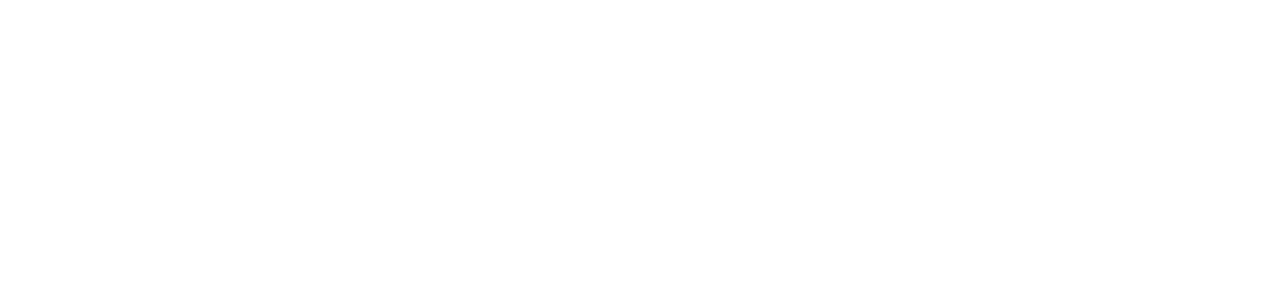
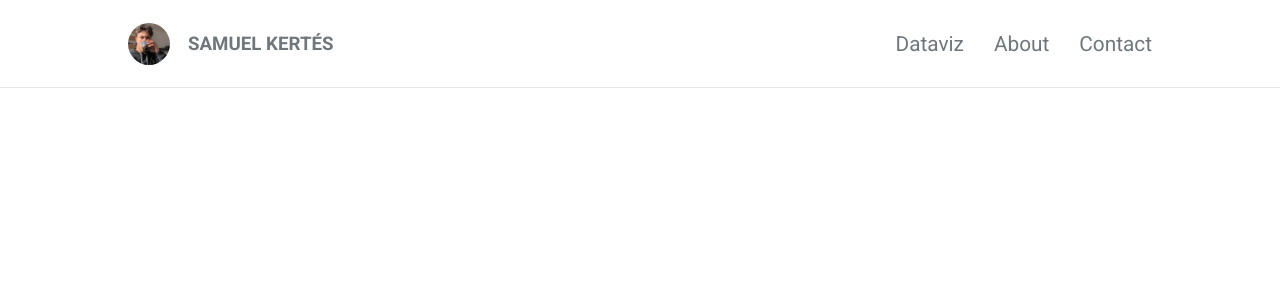
Before and after one commit to estebanix/viz_journey, a React (Vite) app: page / in a window 1280 px wide. Shown: the top 300 px of the page. Built offline with nearby package versions, Linux system fonts and the light colour scheme.

Commit message:
nav completed

```diff
--- a/src/App.css
+++ b/src/App.css
@@ -1,5 +1,73 @@
+@import url('https://fonts.googleapis.com/css2?family=Roboto:wght@400;700&display=swap');
+
 *{
   margin: 0;
   padding: 0;
   box-sizing: border-box;
+  font-family: 'Roboto', sans-serif;
 }
+
+button{
+  cursor: pointer;
+}
+
+.nav--container{
+  width: 100%;
+  height: 88px;
+  border-bottom: 1px solid rgba(128, 128, 128, 0.2);
+  display: flex;
+  align-items: center;
+  color: #6f777d;
+  gap: 18px;
+  padding: 0 10%;
+}
+
+.nav--container img{
+  width: 42px;
+  height: 42px;
+  border-radius: 50%;
+}
+
+.nav--container h3{
+  font-weight: 700;
+  cursor: pointer;
+  transition: 0.8s ease-in-out;
+}
+
+.nav--container h3:hover{
+  color: #3d4144;
+}
+
+.nav--container ul{
+  margin-left: auto;
+  list-style: none;
+  display: flex;
+  align-items: center;
+  gap: 30px;
+  font-size: 1.3em;
+}
+
+.nav-li {
+  display: inline-block;
+  position: relative;
+  color: #6f777d;
+  cursor: pointer;
+}
+
+.nav-li::after {
+  content: '';
+  position: absolute;
+  width: 100%;
+  transform: scaleX(0);
+  height: 2px;
+  bottom: 0;
+  left: 0;
+  background-color: #3d4144;
+  transform-origin: bottom right;
+  transition: transform 0.25s ease-out;
+}
+
+.nav-li:hover::after {
+  transform: scaleX(1);
+  transform-origin: bottom left;
+}
--- a/src/App.tsx
+++ b/src/App.tsx
@@ -1,9 +1,11 @@
 import './App.css'
+import MainScreen from './Components/Big_Components/MainScreen'
 
 function App() {
 
   return (
     <>
+      <MainScreen />
     </>
   )
 }
--- /dev/null
+++ b/src/Components/Big_Components/MainScreen.tsx
@@ -0,0 +1,9 @@
+import Nav from "../Small_Components/Nav";
+
+export default function MainScreen(){
+    return(
+        <main>
+            <Nav />
+        </main>
+    );
+}
--- /dev/null
+++ b/src/Components/Small_Components/Nav.tsx
@@ -0,0 +1,15 @@
+
+
+export default function Nav(){
+    return(
+        <nav className="nav--container">
+            <img src="../Images/photo.jpg" />
+            <h3>SAMUEL KERTÉS</h3>
+            <ul>
+                <li className="nav-li">Dataviz</li>
+                <li className="nav-li">About</li>
+                <li className="nav-li">Contact</li>
+            </ul>
+        </nav>
+    );
+}
```
Also changed, not shown: public/Images/photo.jpg (added).
